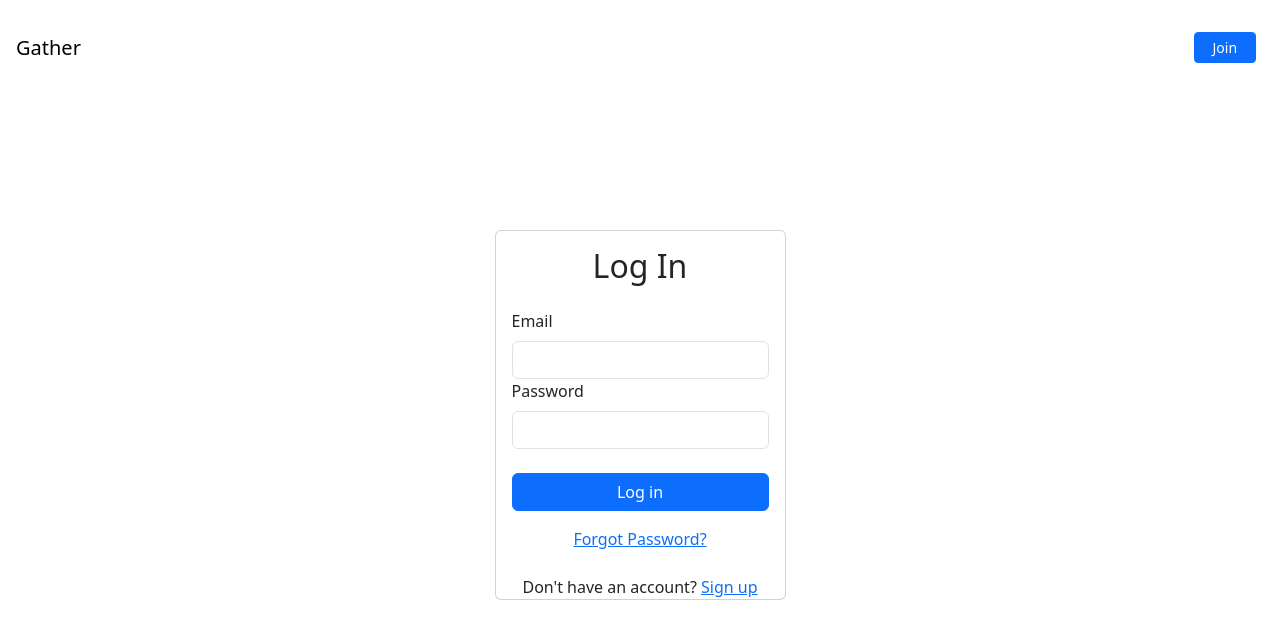
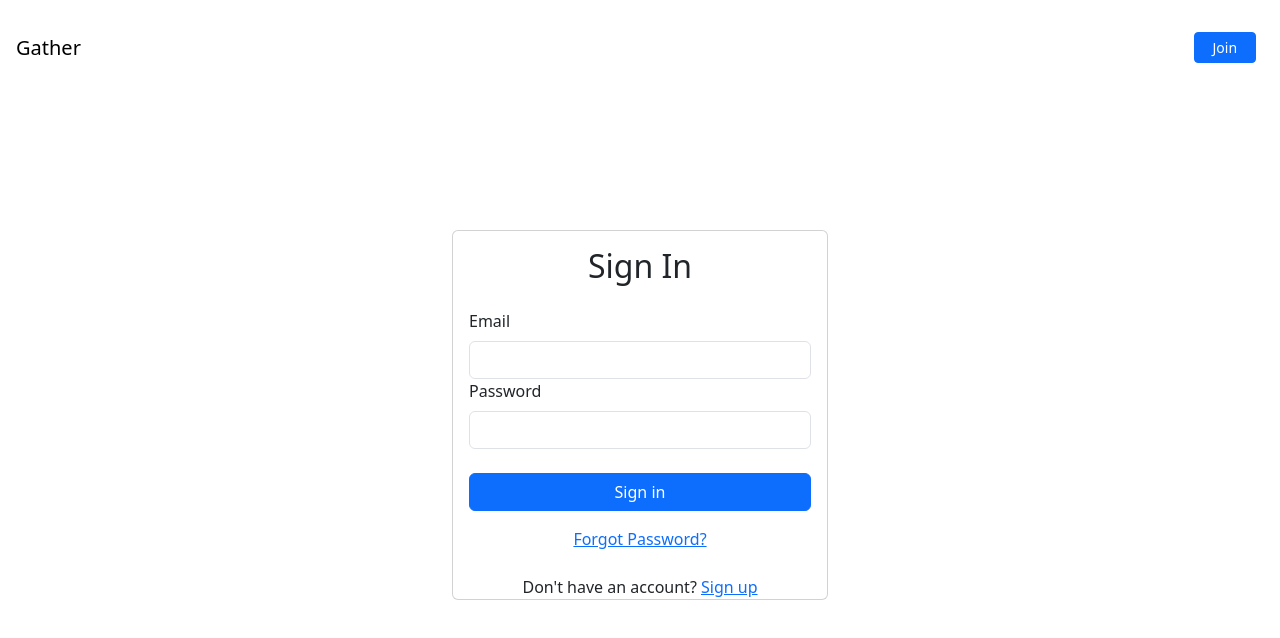
Before and after one commit to Gazdean/events-front-end, a React (Vite) app: page /sign-in in a window 1280 px wide. Shown: the top 638 px of the page. Built offline with nearby package versions, Linux system fonts and the light colour scheme; no server answers.

Commit message:
containers and styling to signin, join, forgotpassword

```diff
--- a/src/App.jsx
+++ b/src/App.jsx
@@ -19,7 +19,7 @@ function App() {
   return (
     <>
       <Header />
-        <main className="d-flex align-items-center justify-content-center" style={{minHeight:"80vh"}}>
+        <Container className="d-flex align-items-center justify-content-center" style={{minHeight:"80vh"}}>
             <Routes>
               <Route path="/" element={<Landing />} />
               <Route path="/category" element={<IndivdualCategory />} />
@@ -30,7 +30,7 @@ function App() {
               <Route path="/create-event" element={<CreateEvent />} />
               <Route path="/profile" element={<Profile />} />
             </Routes>
-      </main>
+      </Container>
     </>
   )
 }
--- a/src/Pages/ForgotPassword.jsx
+++ b/src/Pages/ForgotPassword.jsx
@@ -1,5 +1,5 @@
 import React, { useState, useRef } from "react"
-import {Form, Button, Card, Alert} from "react-bootstrap"
+import {Form, Button, Card, Alert, Container} from "react-bootstrap"
 import { useAuth } from '../Contexts/AuthContext'
 import { Link } from "react-router-dom"
 
@@ -25,7 +25,7 @@ export default function ForgotPassword() {
     }
 
     return (
-        <>
+        <Container className="w-100" style={{maxWidth:"400px"}}>
             <Card>
                 <Card.Body>
                     <h2 className="text-center mb-4">Password Reset</h2>
@@ -44,6 +44,6 @@ export default function ForgotPassword() {
               </div>
             </Card>
 
-        </>
+        </Container>
     )
 }
--- a/src/Pages/Join.jsx
+++ b/src/Pages/Join.jsx
@@ -32,7 +32,7 @@ export default function Join () {
     }
 
     return (
-        <>
+        <Container className="w-100" style={{maxWidth:"400px"}}>
             <Card >
                 <Card.Body >
                     <h2 className="text-center mb-4">Create an account</h2>
@@ -57,6 +57,6 @@ export default function Join () {
                          Already have an account? <Link to="/sign-in">Log in</Link>
                     </Card.Text>
             </Card>
-        </>
+        </Container>
     )
 }
--- a/src/Pages/SignIn.jsx
+++ b/src/Pages/SignIn.jsx
@@ -26,10 +26,10 @@ export default function SignIn () {
     }
 
     return (
-        <>
+        <Container className="w-100" style={{maxWidth:"400px"}}>
           <Card>
             <Card.Body>
-                <h2 className="text-center mb-4">Log In</h2>
+                <h2 className="text-center mb-4">Sign In</h2>
                 {error && <Alert variant="danger">{error}</Alert>}
                 <Form onSubmit={handleSubmit} >
                     <Form.Group id="email">
@@ -40,7 +40,7 @@ export default function SignIn () {
                         <Form.Label htmlFor="signInPassword" >Password</Form.Label>
                         <Form.Control id="signInPassword" name="signInPassword"type="password" ref={passwordRef} required></Form.Control>
                     </Form.Group>
-                    <Button disabled={loading} className="w-100 mt-4" type="submit">Log in</Button>
+                    <Button disabled={loading} className="w-100 mt-4" type="submit">Sign in</Button>
                 </Form>
                 <div className="w-100 text-center mt-3"><Link to="/forgot-password">Forgot Password?</Link></div>
             </Card.Body>
@@ -48,6 +48,6 @@ export default function SignIn () {
               Don't have an account? <Link to="/join">Sign up</Link>
             </div>
           </Card>
-        </>
+        </Container>
     )
 }
```
